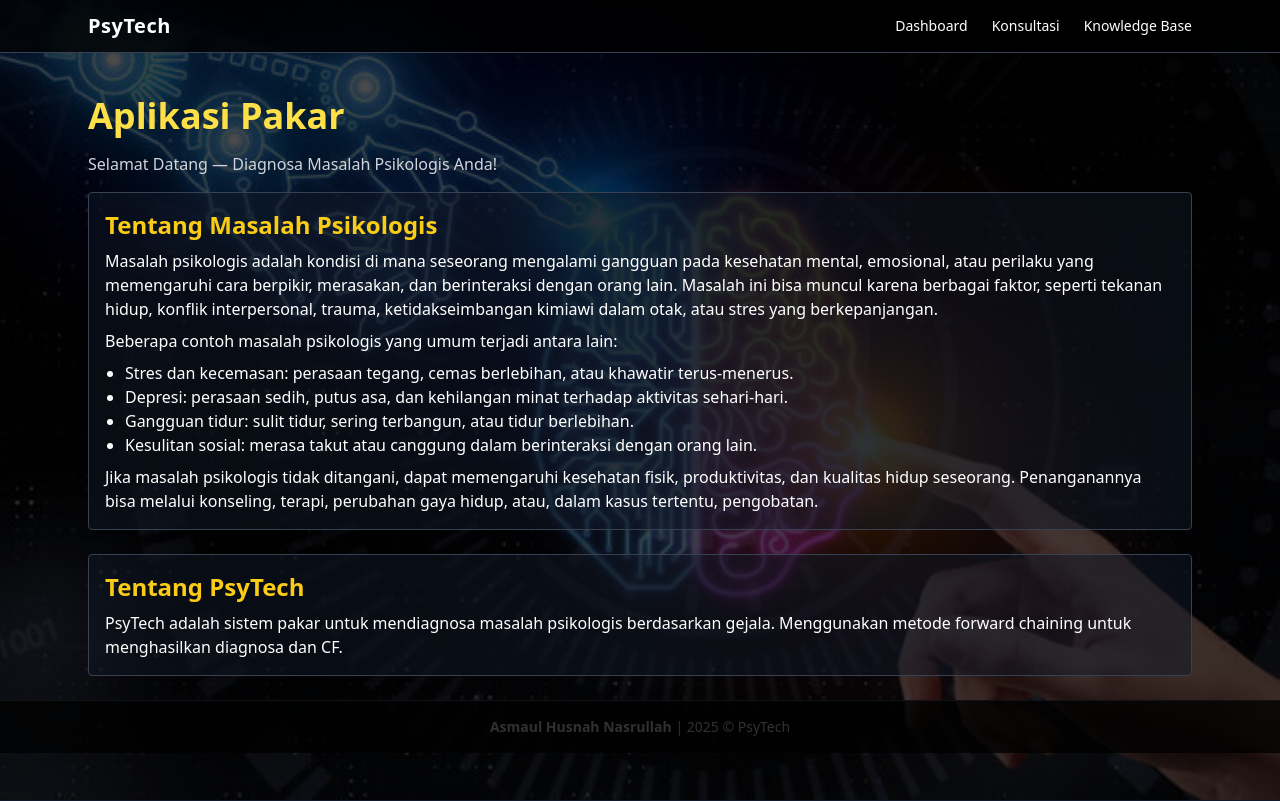
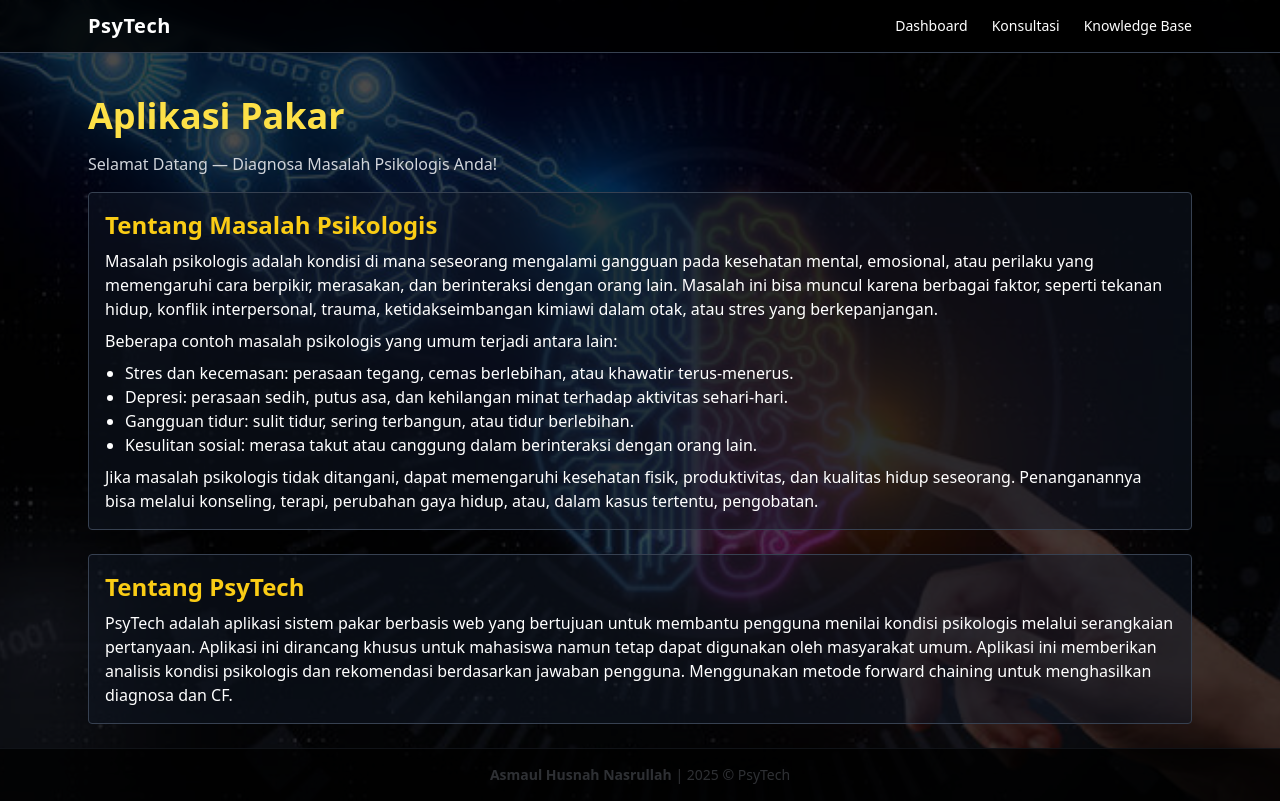
Before and after one commit to asmaulhusnel/ExpertSystem-PsyTech, a React (Vite) app: page / in a window 1280 px wide. Built offline with nearby package versions, Linux system fonts and the light colour scheme.

Commit message:
Update App.jsx

```diff
--- a/src/App.jsx
+++ b/src/App.jsx
@@ -177,7 +177,8 @@ export default function App() {
             <div className="mb-6 p-4 bg-gray-900/50 rounded border border-gray-700">
               <h2 className="text-2xl font-semibold mb-2 text-yellow-400">Tentang PsyTech</h2>
               <p>
-                PsyTech adalah sistem pakar untuk mendiagnosa masalah psikologis berdasarkan gejala. Menggunakan metode forward chaining untuk menghasilkan diagnosa dan CF.
+                PsyTech adalah aplikasi sistem pakar berbasis web yang bertujuan untuk membantu pengguna menilai kondisi psikologis melalui serangkaian pertanyaan. Aplikasi ini dirancang khusus untuk mahasiswa namun tetap dapat digunakan oleh masyarakat umum. Aplikasi ini memberikan analisis kondisi psikologis dan rekomendasi berdasarkan jawaban pengguna.
+                 Menggunakan metode forward chaining untuk menghasilkan diagnosa dan CF.
               </p>
             </div>
           </section>
```
